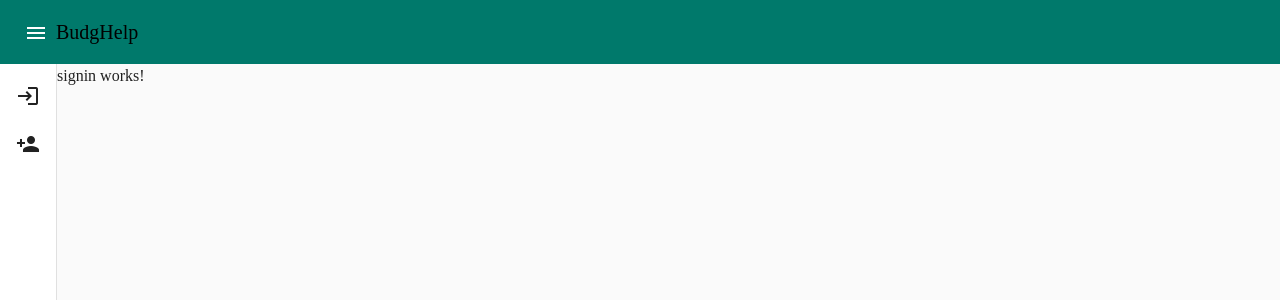
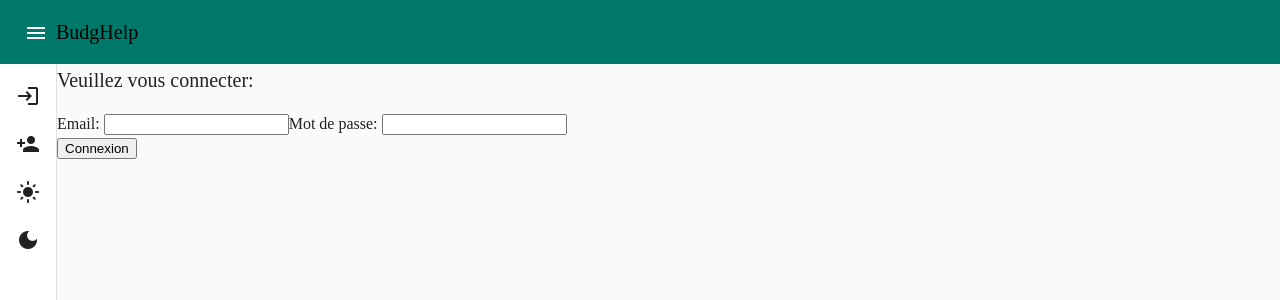
Before and after one commit to ZDevelopper/BudgHelp, an Angular app: page /connexion in a window 1280 px wide. Both pictures are taken after a click on the button "menu". Shown: the top 300 px of the page. Built offline with nearby package versions, Linux system fonts and the light colour scheme.

Commit message:
Deuxième commit

```diff
--- a/src/app/app.component.html
+++ b/src/app/app.component.html
@@ -6,11 +6,20 @@
 </mat-toolbar>
 
 <mat-sidenav-container class="example-sidenav-container" [style.marginTop.px]="mobileQuery.matches ? 56 : 0">
-  <mat-sidenav #snav [mode]="mobileQuery.matches ? 'over' : 'side'" [fixedInViewport]="mobileQuery.matches"
-    fixedTopGap="56">
+    <mat-sidenav #snav [mode]="mobileQuery.matches ? 'over' : 'side'" [fixedInViewport]="mobileQuery.matches" fixedTopGap="56">
         <mat-nav-list>
-      <a mat-list-item routerLink="connexion" (click)="onSetTheme('dark-theme')"><mat-icon>login</mat-icon></a>
-      <a mat-list-item routerLink="inscription" (click)="onSetTheme('light-theme')"><mat-icon>person_add</mat-icon></a>
+            <a mat-list-item routerLink="connexion">
+                <mat-icon>login</mat-icon>
+            </a>
+            <a mat-list-item routerLink="inscription">
+                <mat-icon>person_add</mat-icon>
+            </a>
+            <a mat-list-item (click)="onSetTheme('light-theme')">
+                <mat-icon>light_mode</mat-icon>
+            </a>
+            <a mat-list-item (click)="onSetTheme('dark-theme')">
+                <mat-icon>dark_mode</mat-icon>
+            </a>
         </mat-nav-list>
     </mat-sidenav>
 
--- a/src/app/signin/signin.component.html
+++ b/src/app/signin/signin.component.html
@@ -1,2 +1,12 @@
+<form [formGroup]="signinForm" (ngSubmit)="onSubmit()">
+    <div formGroupName="user">
+        <h2>Veuillez vous connecter:</h2>
 
-<p>signin works!</p>
+        <label for="email">Email: </label>
+        <input id="email" type="email" formControlName="email">
+
+        <label for="password">Mot de passe: </label>
+        <input id="password" type="password" formControlName="password">
+    </div>
+    <button type="submit" [disabled]="!signinForm.valid">Connexion</button>
+</form>
--- a/src/app/signin/signin.component.ts
+++ b/src/app/signin/signin.component.ts
@@ -1,4 +1,5 @@
 import { Component, OnInit } from '@angular/core';
+import { FormBuilder, Validators } from '@angular/forms';
 
 @Component({
   selector: 'app-signin',
@@ -7,9 +8,24 @@ import { Component, OnInit } from '@angular/core';
 })
 export class SigninComponent implements OnInit {
 
-  constructor() { }
+  signinForm = this.fb.group({
+    user: this.fb.group({
+      email: [''],
+      password: [''],
+    }),
+  });
+
 
   ngOnInit(): void {
   }
 
+
+  constructor(private fb : FormBuilder) {
+
+  }
+  onSubmit() {
+    // TODO: Use EventEmitter with form value
+    console.warn(this.signinForm.value);
+  }
+
 }
--- a/src/app/signup/signup.component.html
+++ b/src/app/signup/signup.component.html
@@ -1 +1,12 @@
-<p>signup works!</p>
+<form [formGroup]="signupForm" (ngSubmit)="onSubmit()">
+
+    <h2>Veuillez vous enregistrer:</h2>
+
+    <label for="email">Email: </label>
+    <input id="email" type="email" formControlName="email">
+    <label for="password1">Mot de passe: </label>
+    <input id="password1" type="password" formControlName="password1">
+    <label for="password2">Confirmation de mot de passe: </label>
+    <input id="password2" type="password" formControlName="password2">
+    <button type="submit" [disabled]="!signupForm.valid">Connexion</button>
+</form>
--- a/src/app/signup/signup.component.ts
+++ b/src/app/signup/signup.component.ts
@@ -1,15 +1,33 @@
 import { Component, OnInit } from '@angular/core';
-
+import { FormGroup, FormBuilder, Validators, EmailValidator } from '@angular/forms';
 @Component({
   selector: 'app-signup',
   templateUrl: './signup.component.html',
   styleUrls: ['./signup.component.scss']
 })
 export class SignupComponent implements OnInit {
+  value = '';
+  signupForm = this.fb.group({
+      email: [''],
+      password1: [''],
+  });
 
-  constructor() { }
 
   ngOnInit(): void {
   }
 
+
+  constructor(private fb: FormBuilder) {
+
+  }
+  onSubmit() {
+    this.value = JSON.stringify(this.signupForm.value);
+    localStorage.setItem("user", this.value);
+    this.afficherUser();
+  }
+
+  afficherUser() {
+    console.log(localStorage.getItem("user"));
+  }
+
 }
--- a/tsconfig.json
+++ b/tsconfig.json
@@ -28,5 +28,6 @@
     "strictInjectionParameters": true,
     "strictInputAccessModifiers": true,
     "strictTemplates": true
+
   }
 }
```
Also changed, not shown: src/app/app.module.ts (+8 -1 lines), package.json (line endings or trailing spaces), 1 other file (tests, documents, lock files or other folders). Lines whose indentation alone changed are shown as unchanged.
